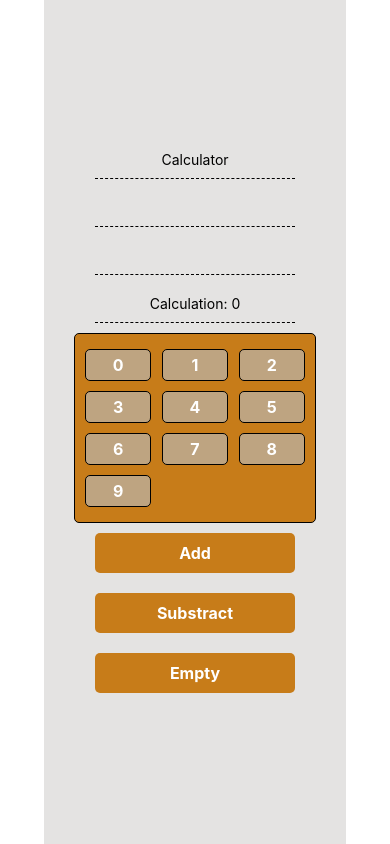
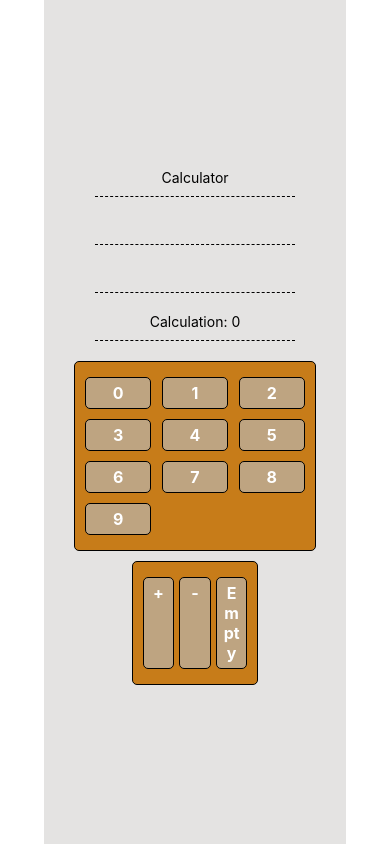
Before and after one commit to MariellaHeikkila/Calculator, a React Native app: screen / in a window 390 px wide. Built offline with nearby package versions, Linux system fonts and the light colour scheme.

Commit message:
little stylechange

```diff
--- a/components/Calculator.js
+++ b/components/Calculator.js
@@ -57,9 +57,11 @@ const Calculator = () => {
                 </Text>
             ))}
             </View>
-            <Text style={styles.button} onPress={()=> addValues(value1, value2)}>Add</Text>
-            <Text style={styles.button} onPress={()=> substractValues(value1, value2)}>Substract</Text>
-            <Text style={styles.button} onPress={()=> empty()}>Empty</Text>
+            <View style={styles.numbers}>
+            <Text style={styles.item} onPress={()=> addValues(value1, value2)}>+</Text>
+            <Text style={styles.item} onPress={()=> substractValues(value1, value2)}>-</Text>
+            <Text style={styles.item} onPress={()=> empty()}>Empty</Text>
+            </View>
         </View>
     );
 };
--- a/styles/style.js
+++ b/styles/style.js
@@ -19,6 +19,7 @@ const styles = StyleSheet.create({
         color: '#333',
         flexWrap: 'wrap',
         backgroundColor: '#c77c19',
+        marginTop: 10,
     },
     item: {
         width: '30%',
@@ -32,17 +33,6 @@ const styles = StyleSheet.create({
         backgroundColor: '#bea481',
         color: '#fff',
     },
-    button: {
-        marginVertical: 10,
-        padding: 10,
-        backgroundColor: '#c77c19',
-        borderRadius: 5,
-        textAlign: 'center',
-        fontSize: 16,
-        fontWeight: 'bold',
-        width: 200,
-        color: '#fff',
-    },
     line: {
         borderBottomWidth: 1,
         borderStyle: 'dashed',
```
